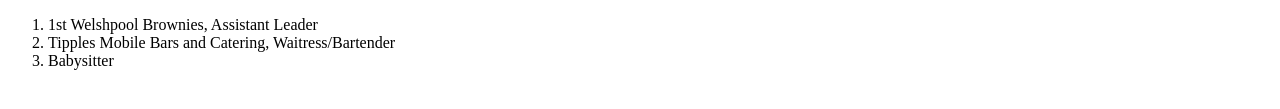
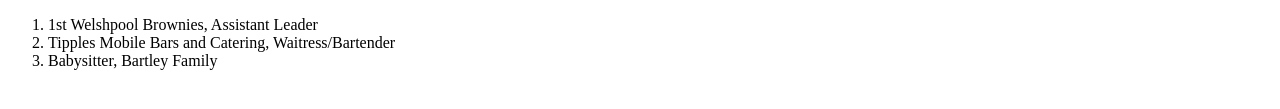
Before and after one commit to Coralie99/Portfolio, a plain HTML site: page index.html in a window 1280 px wide. Shown: the part 601-710 px from the top of the page. Drawn offline with Linux system fonts and the light colour scheme.

Commit message:
changed employment history

```diff
--- a/index.html
+++ b/index.html
@@ -35,7 +35,7 @@
 			<ol>
 				<li>1st Welshpool Brownies, Assistant Leader</li>
 				<li>Tipples Mobile Bars and Catering, Waitress/Bartender</li>
-				<li>Babysitter</li>
+				<li>Babysitter, Bartley Family</li>
 			</ol>
 
 
```
